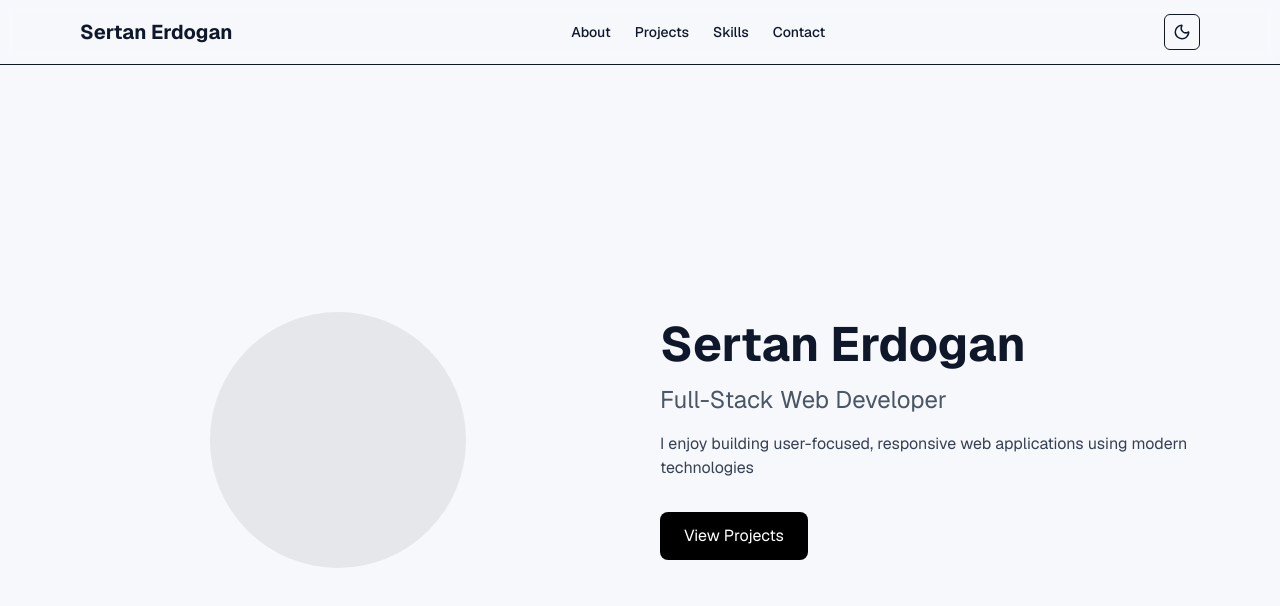
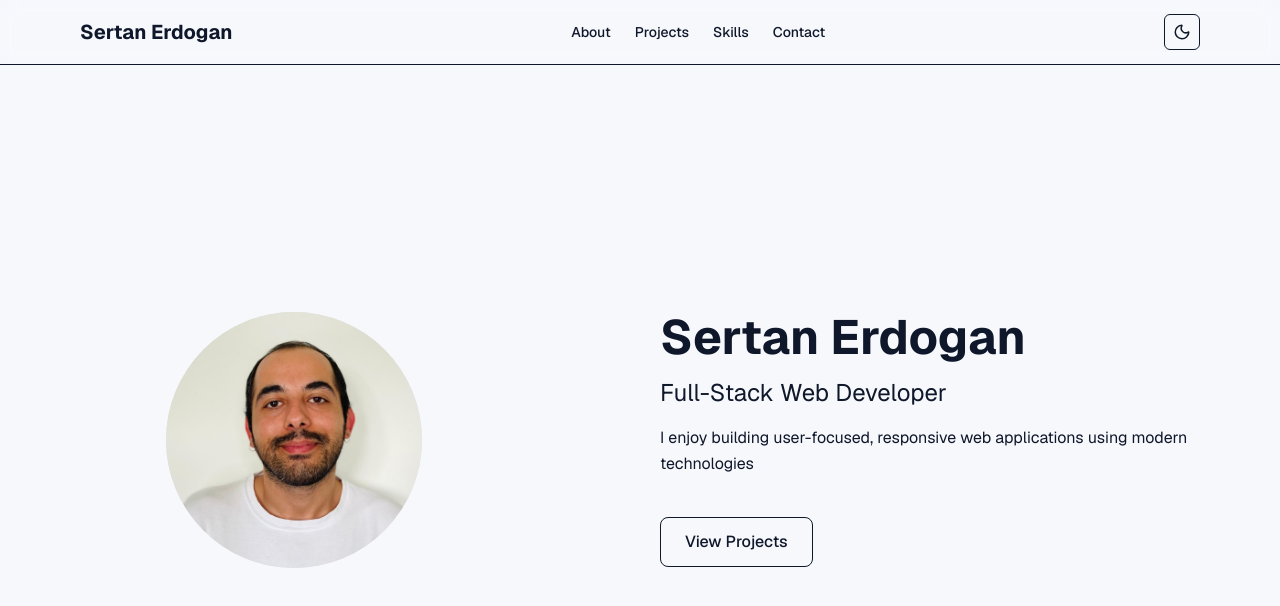
Before and after one commit to sertanrdn/portfolio, a Next.js app: page / in a window 1280 px wide. Shown: the top 606 px of the page. Built offline with nearby package versions, Linux system fonts and the light colour scheme.

Commit message:
Some small design changes for desktop

```diff
--- a/src/components/Intro.tsx
+++ b/src/components/Intro.tsx
@@ -7,25 +7,39 @@ export default function Intro() {
                 {/* Layout wrapper */}
                 <div className="grid grid-cols-1 md:grid-cols-2 gap-10 items-center">
                     {/* Image column */}
-                    <div className="flex justify-center md:justify-center md:pl-10">
+                    <div className="flex justify-center md:justify-center md:pr-12">
                         {/* Image will go here */}
-                        <div className="w-40 h-40 md:w-64 md:h-64 rounded-full bg-gray-200" />
+                        <div className="w-40 h-40 md:w-64 md:h-64 rounded-full bg-gray-200">
+                            <img
+                                src="/profile.jpeg"
+                                alt="Sertan Erdogan"
+                                className="w-full h-full object-cover rounded-full"
+                            />
+                        </div>
                     </div>
 
                     {/* Text column */}
                     <div className="text-center md:text-left space-y-4">
-                        <h1 className="text-4xl md:text-5xl font-bold">
+                        <h1 className="text-4xl md:text-5xl font-bold text-text">
                             {introData.name}
                         </h1>
-                        <h2 className="text-xl md:text-2xl text-gray-600">
+                        <h2 className="text-xl md:text-2xl text-muted">
                             {introData.role}
                         </h2>
-                        <p className="max-w-xl mx-auto md:mx-0 text-gray-700">
+                        <p className="max-w-xl mx-auto md:mx-0 text-muted leading-relaxed">
                             {introData.description}
                         </p>
                         <a
                             href={introData.cta.href}
-                            className="inline-block mt-4 px-6 py-3 rounded-lg bg-black text-white"
+                            className="
+                                inline-flex items-center justify-center
+                                mt-6 px-6 py-3 rounded-lg
+                                border border-accent
+                                text-accent font-medium
+                                transition
+                                hover:bg-accent hover:text-background
+                                hover:shadow-md
+                            "
                         >
                             {introData.cta.label}
                         </a>
```
Also changed, not shown: public/profile.jpeg (added).
